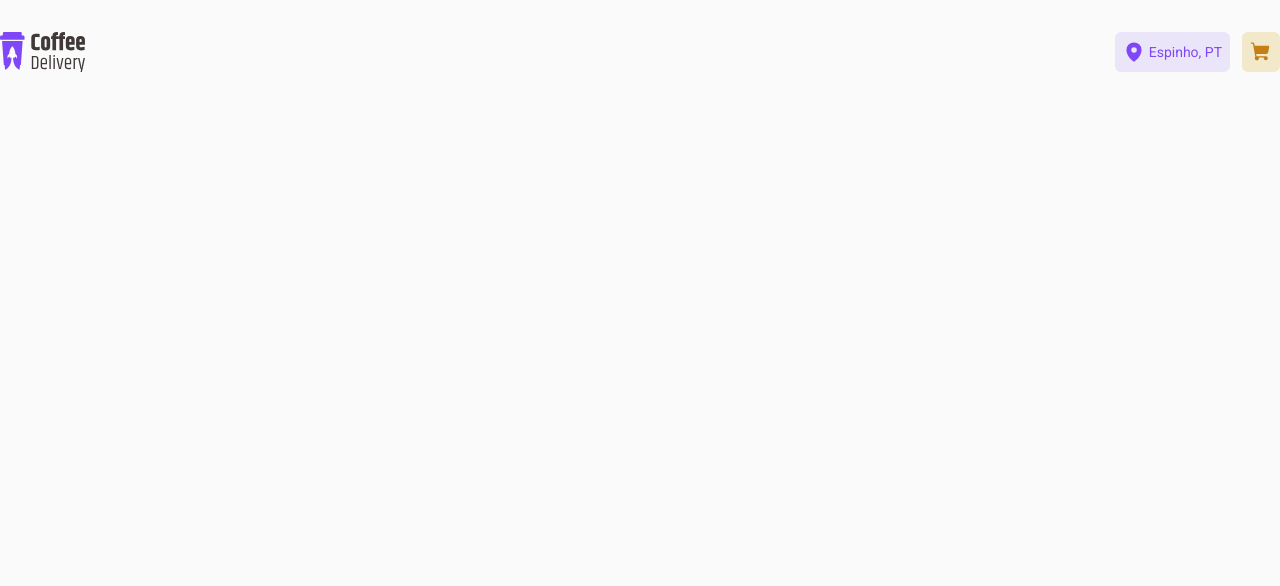
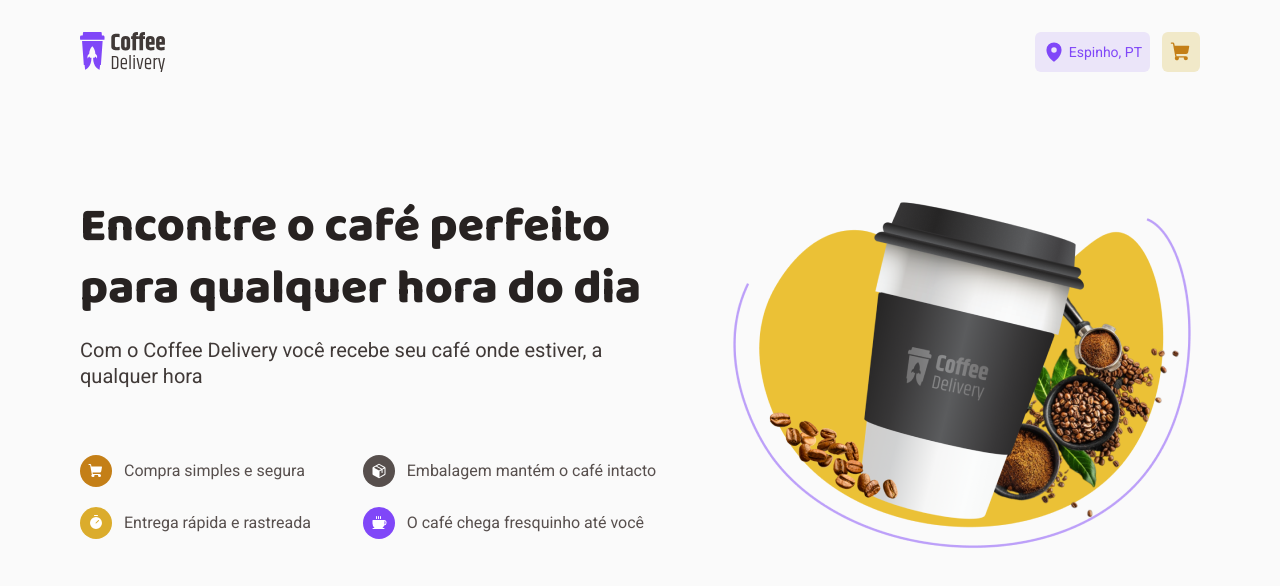
Before and after one commit to zWellingtonLima/Coffee-delivery-shop, a React (Vite) app: page / in a window 1280 px wide. Shown: the top 586 px of the page. Built offline with nearby package versions, Linux system fonts and the light colour scheme.

Commit message:
feat: added Hero Section component and style

```diff
--- a/index.html
+++ b/index.html
@@ -4,10 +4,12 @@
     <meta charset="UTF-8" />
     <link rel="icon" type="image/svg+xml" href="/short-logo.svg" />
 
-    <link rel="preconnect" href="https://fonts.googleapis.com">
-    <link rel="preconnect" href="https://fonts.gstatic.com" crossorigin>
-    <link href="https://fonts.googleapis.com/css2?family=Baloo+2:wght@700;800&family=Roboto:wght@400;700&display=swap" rel="stylesheet">
-    <!-- <link rel="icon" type="image/svg+xml" href="/vite.svg" /> -->
+    <link rel="preconnect" href="https://fonts.googleapis.com" />
+    <link rel="preconnect" href="https://fonts.gstatic.com" crossorigin />
+    <link
+      href="https://fonts.googleapis.com/css2?family=Baloo+2:wght@400..800&family=Roboto:wght@400;700&display=swap"
+      rel="stylesheet"
+    />
     <meta name="viewport" content="width=device-width, initial-scale=1.0" />
     <title>Coffee Delivery</title>
   </head>
--- /dev/null
+++ b/src/App.ts
@@ -0,0 +1,6 @@
+import styled from "styled-components";
+
+export const MainContainer = styled.main`
+  max-width: 70rem;
+  margin: 0 auto;
+`
--- a/src/App.tsx
+++ b/src/App.tsx
@@ -1,5 +1,7 @@
-import "./App.css";
+import { MainContainer } from "./App";
+import "./App.ts";
 import { Header } from "./components/Header/index";
+import { Hero } from "./components/Hero/index.tsx";
 import { GlobalStyle } from "./styles/global";
 
 function App() {
@@ -7,8 +9,9 @@ function App() {
     <>
       <GlobalStyle />
       <Header />
-
-      <main></main>
+      <MainContainer>
+        <Hero />
+      </MainContainer>
     </>
   );
 }
--- a/src/components/Header/styles.ts
+++ b/src/components/Header/styles.ts
@@ -2,7 +2,7 @@ import styled from "styled-components";
 import { mixins } from "../../styles/mixins";
 
 export const Header = styled.header`
-  max-width: 90rem;
+  max-width: 70rem;
 
   display: flex;
   justify-content: space-between;
@@ -25,7 +25,7 @@ export const UserLocation = styled(BaseStyles)`
   justify-content: space-between;
   gap: 4px;
 
-  font: ${mixins.fonts.textS};
+  ${mixins.fonts.textS};
 
   color: ${(props) => props.theme.colors["purple"]};
 
--- /dev/null
+++ b/src/components/Hero/index.tsx
@@ -0,0 +1,50 @@
+import { Coffee, Package, ShoppingCart, Timer } from "phosphor-react";
+
+import {
+  HeroContainer,
+  Title,
+  HeroInfo,
+  BadgeContainer,
+  Badge,
+} from "./styles";
+
+export function Hero() {
+  return (
+    <HeroContainer>
+      <HeroInfo>
+        <Title>Encontre o café perfeito para qualquer hora do dia</Title>
+        <p>
+          Com o Coffee Delivery você recebe seu café onde estiver, a qualquer
+          hora
+        </p>
+        <BadgeContainer>
+          <div>
+            <Badge variant="yellow-dark">
+              <ShoppingCart weight="fill" size={16} />
+            </Badge>
+            <span>Compra simples e segura</span>
+          </div>
+          <div>
+            <Badge variant="base-text">
+              <Package weight="fill" size={16} />
+            </Badge>
+            <span>Embalagem mantém o café intacto</span>
+          </div>
+          <div>
+            <Badge variant="yellow">
+              <Timer weight="fill" size={16} />
+            </Badge>
+            <span>Entrega rápida e rastreada</span>
+          </div>
+          <div>
+            <Badge variant="purple">
+              <Coffee weight="fill" size={16} />
+            </Badge>
+            <span>O café chega fresquinho até você</span>
+          </div>
+        </BadgeContainer>
+      </HeroInfo>
+      <img src="/images/heroCoffee.png" alt="" />
+    </HeroContainer>
+  );
+}
--- /dev/null
+++ b/src/components/Hero/styles.ts
@@ -0,0 +1,61 @@
+import styled from "styled-components";
+import { mixins } from "../../styles/mixins";
+
+export const HeroContainer = styled.section`
+  display: flex;
+  justify-content: space-between;
+  gap: 3.5rem;
+  padding: 5.75rem 0;
+`;
+
+export const HeroInfo = styled.div`
+  max-width: 36.75rem;
+
+  > p {
+    ${mixins.fonts.textL}
+    color: ${(props) => props.theme.colors["base-subtitle"]};
+  }
+`;
+
+export const Title = styled.h1`
+  ${mixins.fonts.titleXL};
+
+  color: ${(props) => props.theme.colors["base-title"]};
+  margin-bottom: 1rem;
+`;
+
+export const BadgeContainer = styled.div`
+  display: grid;
+  grid-template: auto / auto auto;
+  margin-top: 4.125rem;
+  gap: 1.25rem 2.5rem;
+
+  > div {
+    display: flex;
+    align-items: center;
+    gap: 12px;
+
+    span {
+      color: ${(props) => props.theme.colors["base-text"]};
+      ${mixins.fonts.textM}
+      line-height: 0;
+    }
+  }
+`;
+
+export type BadgeVariant = "yellow-dark" | "yellow" | "base-text" | "purple";
+
+interface BadgeVariantProps {
+  variant: BadgeVariant;
+}
+
+export const Badge = styled.div<BadgeVariantProps>`
+  border-radius: 50%;
+  padding: 8px;
+  background: ${(props) => props.theme.colors[props.variant]};
+  line-height: 0;
+
+  svg {
+    color: ${(props) => props.theme.colors.white};
+  }
+`;
--- a/src/main.tsx
+++ b/src/main.tsx
@@ -1,7 +1,6 @@
 import React from "react";
 import ReactDOM from "react-dom/client";
 import App from "./App.tsx";
-import "./index.css";
 import { ThemeProvider } from "styled-components";
 import { defaultTheme } from "./styles/themes/default.ts";
 
```
Also changed, not shown: public/images/heroCoffee.png (added), src/App.css (deleted), src/index.css (deleted).
